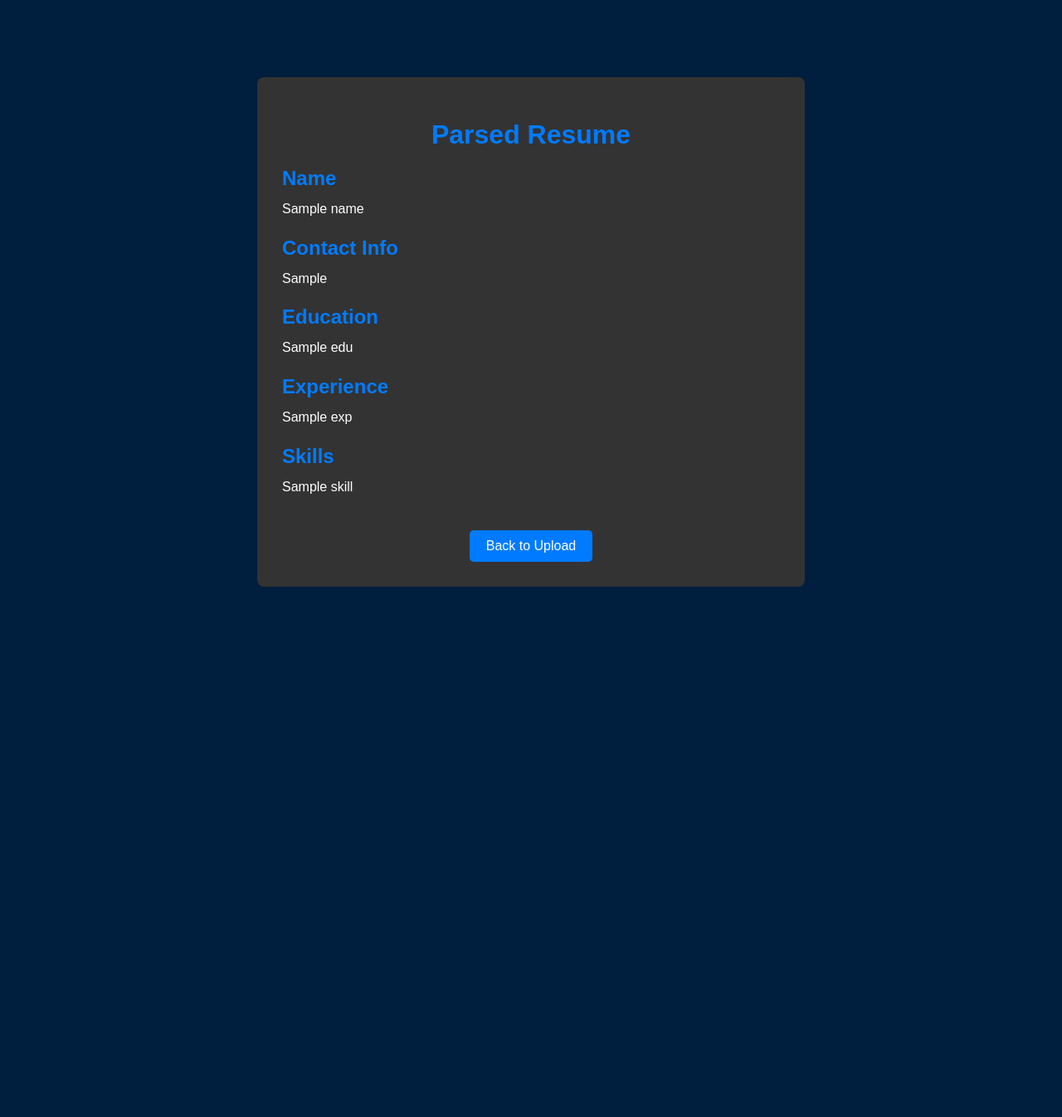
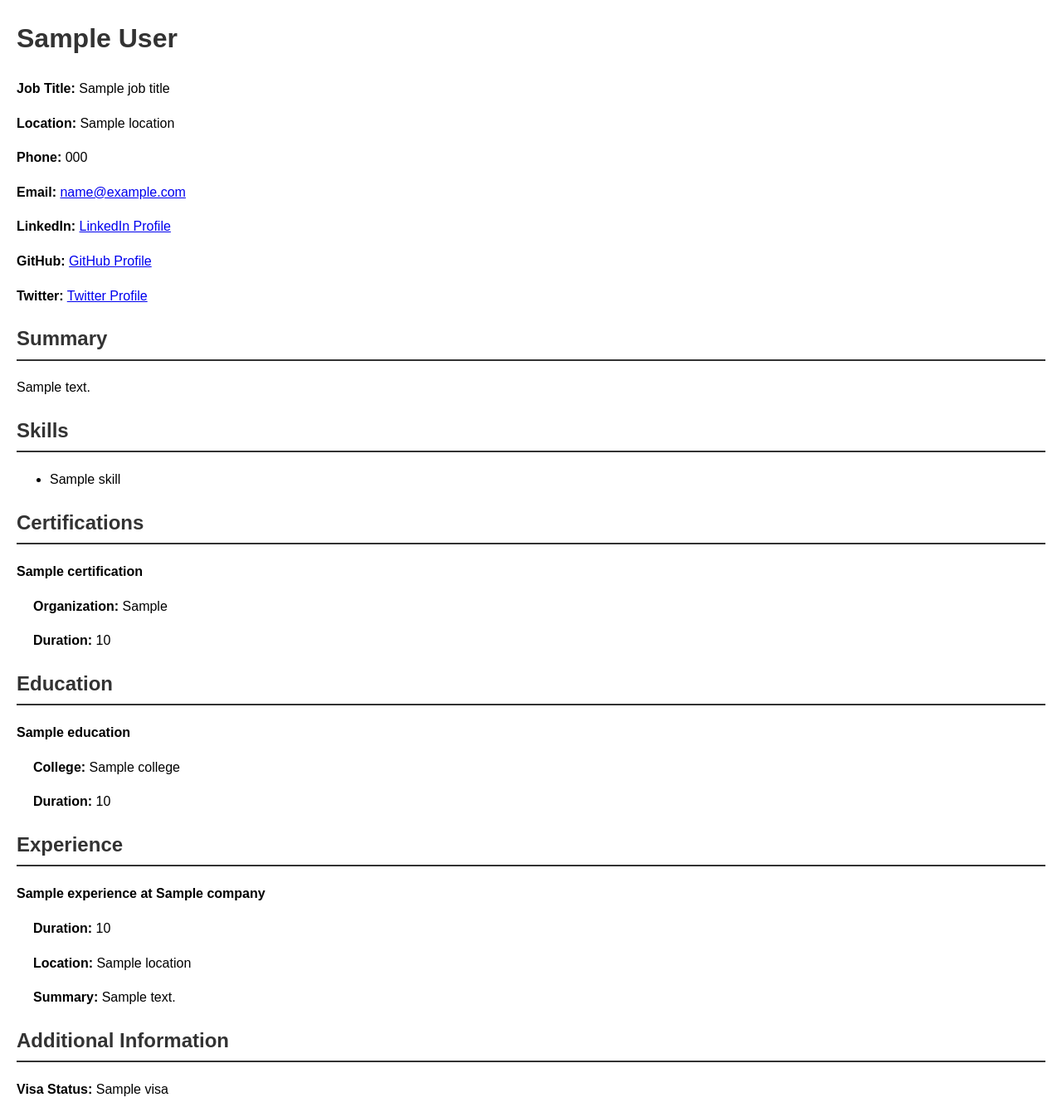
Before and after one commit to a-bhavy/internship, a Flask app: template templates/parsed_resume.html in a window 1280 px wide. Shown: the whole page at 83% size. Before the commit the page ends 707 px from the top, so only its background shows below. Run offline with Flask 3, Linux system fonts and the light colour scheme; the template is opened without the code that fills it: most values are stand-ins (such as "Sample title", 1, 10 or a date in 2020).

```diff
--- a/app.py
+++ b/app.py
@@ -6,8 +6,6 @@ from utils import UPLOAD_FOLDER
 import os
 
 app = Flask(__name__)
-app.config.from_object(Config)
-app.secret_key = 'supersecretkey'
 
 # Initialize Swagger
 swagger = Swagger(app)
--- a/requirements.txt
+++ b/requirements.txt
@@ -4,4 +4,6 @@ pymongo==4.8.0
 flasgger==0.9.7.1
 spacy
 pymupdf
-#python -m spacy download en_core_web_sm
+openai
+python-dotenv
+# python -m spacy download en_core_web_trf
--- a/templates/parsed_resume.html
+++ b/templates/parsed_resume.html
@@ -3,92 +3,109 @@
 <head>
     <meta charset="UTF-8">
     <meta name="viewport" content="width=device-width, initial-scale=1.0">
-    <title>Parsed Resume Successfully</title>
+    <title>Profile Page</title>
     <style>
         body {
-            background-color: #001f3f;
-            color: #fff;
-            display: flex;
-            flex-direction: column;
-            align-items: center;
-            justify-content: center;
-            height: 100vh;
-            margin: 0;
             font-family: Arial, sans-serif;
-            overflow: hidden;
+            line-height: 1.6;
+            margin: 20px;
         }
-        .container {
-            background-color: #333;
-            padding: 30px;
-            border-radius: 8px;
-            box-shadow: 0 0 10px rgba(0, 0, 0, 0.1);
-            text-align: center;
-            max-width: 600px;
-            width: 100%;
-        }
-        h1 {
-            margin-bottom: 20px;
-            color: #007bff;
+        h1, h2, h3 {
+            color: #333;
         }
         .section {
             margin-bottom: 20px;
-            text-align: left;
         }
         .section h2 {
-            color: #007bff;
+            border-bottom: 2px solid #333;
+            padding-bottom: 5px;
+        }
+        .item {
             margin-bottom: 10px;
         }
-        .section p {
-            margin: 0;
-            line-height: 1.6;
+        .item-title {
+            font-weight: bold;
         }
-        .back-button {
-            background-color: #007bff;
-            color: #fff;
-            border: none;
-            padding: 10px 20px;
-            font-size: 16px;
-            border-radius: 5px;
-            cursor: pointer;
-            text-decoration: none;
-            display: inline-block;
-            margin-top: 20px;
-        }
-        .back-button:hover {
-            background-color: #0056b3;
+        .item-detail {
+            margin-left: 20px;
         }
     </style>
 </head>
 <body>
-    <div class="container">
-        <h1>Parsed Resume</h1>
-        <div class="section">
-            <h2>Name</h2>
-            <p>{{ name }}</p>
-        </div>
-        <div class="section">
-            <h2>Contact Info</h2>
-            <p>{{ contact_info }}</p>
-        </div>
-        <div class="section">
-            <h2>Education</h2>
-            {% for edu in education %}
-                <p>{{ edu }}</p>
+    <header>
+        <h1>{{ first_name }} {{ last_name }}</h1>
+        <p><strong>Job Title:</strong> {{ job_title }}</p>
+        <p><strong>Location:</strong> {{ location }}</p>
+        <p><strong>Phone:</strong> {{ phone }}</p>
+        <p><strong>Email:</strong> <a href="mailto:{{ email }}">{{ email }}</a></p>
+        {% if linkedin_url %}
+            <p><strong>LinkedIn:</strong> <a href="{{ linkedin_url }}" target="_blank">LinkedIn Profile</a></p>
+        {% endif %}
+        {% if github_url %}
+            <p><strong>GitHub:</strong> <a href="{{ github_url }}" target="_blank">GitHub Profile</a></p>
+        {% endif %}
+        {% if twitter_url %}
+            <p><strong>Twitter:</strong> <a href="{{ twitter_url }}" target="_blank">Twitter Profile</a></p>
+        {% endif %}
+    </header>
+
+    <section class="section">
+        <h2>Summary</h2>
+        <p>{{ summary }}</p>
+    </section>
+
+    <section class="section">
+        <h2>Skills</h2>
+        <ul>
+            {% for skill in skills %}
+                <li>{{ skill }}</li>
             {% endfor %}
-        </div>
-        <div class="section">
-            <h2>Experience</h2>
-            {% for exp in experience %}
-                <p>{{ exp }}</p>
+        </ul>
+    </section>
+
+    <section class="section">
+        <h2>Certifications</h2>
+        {% for certification in certifications %}
+            <div class="item">
+                <p class="item-title">{{ certification.certificate_title }}</p>
+                <p class="item-detail"><strong>Organization:</strong> {{ certification.certificate_organization }}</p>
+                <p class="item-detail"><strong>Duration:</strong> {{ certification.certificate_duration }}</p>
+            </div>
+        {% endfor %}
+    </section>
+
+    <section class="section">
+        <h2>Education</h2>
+        {% for education in educations %}
+            <div class="item">
+                <p class="item-title">{{ education.education_title }}</p>
+                <p class="item-detail"><strong>College:</strong> {{ education.college }}</p>
+                <p class="item-detail"><strong>Duration:</strong> {{ education.duration }}</p>
+            </div>
+        {% endfor %}
+    </section>
+
+    <section class="section">
+        <h2>Experience</h2>
+        {% if experiences %}
+            {% for experience in experiences %}
+                <div class="item">
+                    <p class="item-title">{{ experience.job_title }} at {{ experience.company }}</p>
+                    <p class="item-detail"><strong>Duration:</strong> {{ experience.duration }}</p>
+                    <p class="item-detail"><strong>Location:</strong> {{ experience.location if experience.location else (experience.location_city + ', ' + experience.location_state) }}</p>
+                    <p class="item-detail"><strong>Summary:</strong> {{ experience.job_summary }}</p>
+                </div>
             {% endfor %}
-        </div>
-        <div class="section">
-            <h2>Skills</h2>
-            {% for skill in skills %}
-                <p>{{ skill }}</p>
-            {% endfor %}
-        </div>
-        <a href="/" class="back-button">Back to Upload</a>
-    </div>
+        {% else %}
+            <p>No experience listed.</p>
+        {% endif %}
+    </section>
+
+    <section class="section">
+        <h2>Additional Information</h2>
+        {% if visa %}
+            <p><strong>Visa Status:</strong> {{ visa }}</p>
+        {% endif %}
+    </section>
 </body>
 </html>
--- a/utils.py
+++ b/utils.py
@@ -1,6 +1,7 @@
 from pymongo import MongoClient
 from models import db
 from config.database import Config
+import fitz  # PyMuPDF
 
 # Use the MONGO_URI attribute
 mongo_uri = Config.MONGO_URI
@@ -17,3 +18,19 @@ def save_to_mongodb(parsed_resume):
     client = MongoClient(mongo_uri)  # Connect to MongoDB
     db.init_app(client)
     db.collection.insert_one(parsed_resume)  # Insert the document
+
+def save_raw_text_to_file(text, output_path):
+    with open(output_path, "w") as file:
+        file.write(text)
+
+def extract_text_from_pdf(pdf_path):
+    # Open the PDF file
+    doc = fitz.open(pdf_path)
+    text = ""
+
+    # Extract text from each page
+    for page_num in range(doc.page_count):
+        page = doc.load_page(page_num)
+        text += page.get_text()
+
+    return text
```
Also changed, not shown: resume_parser_openai.py (added, +83 -0 lines), routes/api.py (+15 -14 lines), 1 other file.
